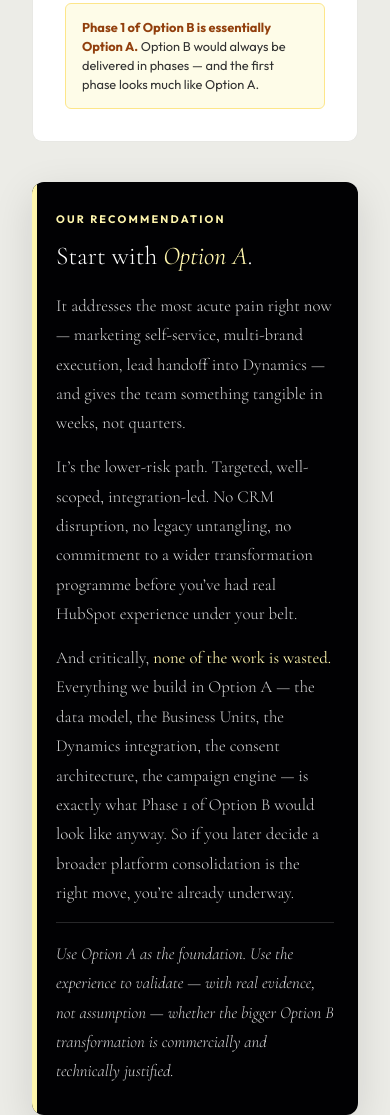
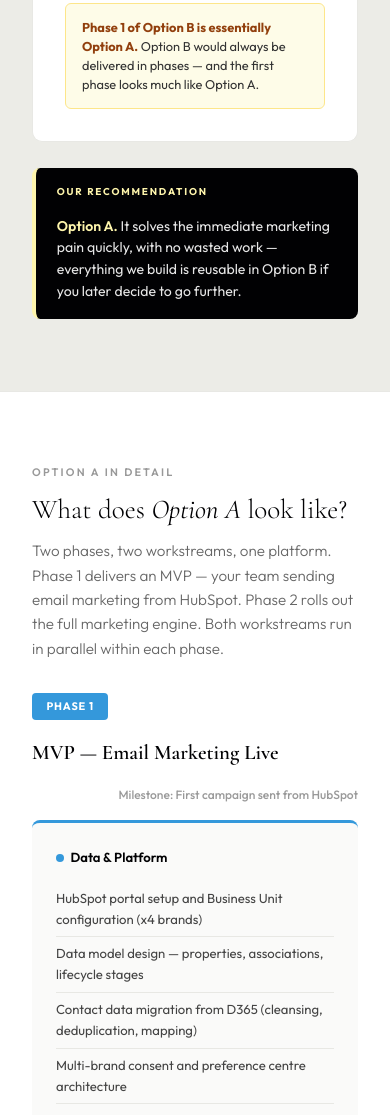
Before and after one commit to adamlewsi10/sbg-proposal-v2, a plain HTML site: page index.html in a window 390 px wide. Shown: the part 9459-10574 px from the top of the page. Drawn offline with nearby package versions, Linux system fonts and the light colour scheme.

Commit message:
Shrink recommendation block; reorder Approach above Milestones; rename Approach to 'What does Option A look like?'

```diff
--- a/index.html
+++ b/index.html
@@ -207,16 +207,10 @@ section { padding: 4.5rem 2rem; }
 .route-meta-item .value { font-size: 0.8rem; color: var(--black); font-weight: 500; }
 .route-callout { background: var(--yellow-soft); border: 1px solid #fde68a; border-radius: 6px; padding: 0.85rem 1rem; font-size: 0.8rem; color: var(--gray-800); line-height: 1.5; margin-top: auto; }
 .route-callout strong { color: #92400e; }
-.routes-recommend { margin-top: 2.5rem; background: var(--black); color: var(--white); border-radius: 12px; padding: 2.4rem 2.6rem; max-width: 920px; position: relative; overflow: hidden; box-shadow: 0 12px 40px rgba(0,0,0,0.12); }
-.routes-recommend::before { content: ''; position: absolute; top: 0; left: 0; bottom: 0; width: 5px; background: var(--accent); }
-.routes-recommend-label { font-size: 0.68rem; font-weight: 700; letter-spacing: 0.2em; text-transform: uppercase; color: var(--accent); margin-bottom: 0.8rem; }
-.routes-recommend-title { font-family: var(--serif); font-size: clamp(1.6rem, 2.6vw, 2rem); font-weight: 300; line-height: 1.2; margin-bottom: 1.2rem; color: var(--white); }
-.routes-recommend-title em { font-style: italic; font-weight: 400; color: var(--accent); }
-.routes-recommend p { font-family: var(--serif); font-size: 1.05rem; line-height: 1.75; color: rgba(255,255,255,0.85); margin-bottom: 0.9rem; font-weight: 300; }
-.routes-recommend p:last-child { margin-bottom: 0; }
-.routes-recommend strong { color: var(--accent); font-weight: 500; }
-.routes-recommend-bottom { padding-top: 1rem; margin-top: 0.5rem; border-top: 1px solid rgba(255,255,255,0.15); font-style: italic; }
-@media (max-width: 600px) { .routes-recommend { padding: 1.8rem 1.5rem; } }
+.routes-recommend { margin-top: 1.6rem; background: var(--black); color: var(--white); border-radius: 8px; padding: 1rem 1.3rem; max-width: 720px; display: flex; align-items: baseline; gap: 1rem; flex-wrap: wrap; border-left: 4px solid var(--accent); }
+.routes-recommend-label { font-size: 0.62rem; font-weight: 700; letter-spacing: 0.18em; text-transform: uppercase; color: var(--accent); white-space: nowrap; }
+.routes-recommend p { font-size: 0.88rem; line-height: 1.55; color: rgba(255,255,255,0.9); margin: 0; flex: 1; min-width: 240px; }
+.routes-recommend strong { color: var(--accent); font-weight: 600; }
 
 /* TWO PATHWAYS NEXT STEPS */
 .pathways-grid { display: grid; grid-template-columns: 1fr 1fr; gap: 1.4rem; margin-top: 1.5rem; }
@@ -397,7 +391,7 @@ footer .we-relate em { font-style: italic; }
     <a href="#sector-expertise">Credentials</a>
     <a href="#architecture">Architecture</a>
     <a href="#routes">Two Routes</a>
-    <a href="#approach">Approach</a>
+    <a href="#approach">Option A</a>
     <a href="#why-boom">Why Us</a>
     <a href="#next-steps">Next Steps</a>
   </div>
@@ -626,36 +620,17 @@ footer .we-relate em { font-style: italic; }
     </div>
 
     <div class="routes-recommend">
-      <div class="routes-recommend-label">Our Recommendation</div>
-      <h3 class="routes-recommend-title">Start with <em>Option A</em>.</h3>
-      <p>It addresses the most acute pain right now &mdash; marketing self-service, multi-brand execution, lead handoff into Dynamics &mdash; and gives the team something tangible in weeks, not quarters.</p>
-      <p>It&rsquo;s the lower-risk path. Targeted, well-scoped, integration-led. No CRM disruption, no legacy untangling, no commitment to a wider transformation programme before you&rsquo;ve had real HubSpot experience under your belt.</p>
-      <p>And critically, <strong>none of the work is wasted.</strong> Everything we build in Option A &mdash; the data model, the Business Units, the Dynamics integration, the consent architecture, the campaign engine &mdash; is exactly what Phase 1 of Option B would look like anyway. So if you later decide a broader platform consolidation is the right move, you&rsquo;re already underway.</p>
-      <p class="routes-recommend-bottom">Use Option A as the foundation. Use the experience to validate &mdash; with real evidence, not assumption &mdash; whether the bigger Option B transformation is commercially and technically justified.</p>
-    </div>
-  </div>
-</section>
-
-<section class="milestones reveal" id="milestones">
-  <div class="section-inner">
-    <div class="section-label">Milestones</div>
-    <h2 class="section-title">Key Delivery <em>Checkpoints</em></h2>
-    <p class="section-sub">Indicative milestones &mdash; dates to be confirmed during scoping.</p>
-    <div class="milestone-track">
-      <div class="milestone-item"><div class="milestone-dot p1">1</div><h4>Portal &amp; Data Ready</h4><p>HubSpot configured, Business Units live, data migrated, D365 integration active</p></div>
-      <div class="milestone-item"><div class="milestone-dot p1">2</div><h4>First Campaign Sent</h4><p>MVP achieved &mdash; marketing team sends first email campaign from HubSpot</p></div>
-      <div class="milestone-item"><div class="milestone-dot p2">3</div><h4>Events Live</h4><p>Event registration, automated comms, and BBD Boom event module deployed</p></div>
-      <div class="milestone-item"><div class="milestone-dot p2">4</div><h4>Omnichannel Active</h4><p>Social, WhatsApp, ads, and advanced automation all operational</p></div>
-      <div class="milestone-item"><div class="milestone-dot done">5</div><h4>Full Value</h4><p>Attribution reporting, ROI dashboards, and team fully self-sufficient</p></div>
+      <span class="routes-recommend-label">Our Recommendation</span>
+      <p><strong>Option A.</strong> It solves the immediate marketing pain quickly, with no wasted work &mdash; everything we build is reusable in Option B if you later decide to go further.</p>
     </div>
   </div>
 </section>
 
 <section class="approach reveal" id="approach">
   <div class="section-inner">
-    <div class="section-label">The Approach</div>
-    <h2 class="section-title">Two Phases, Two Workstreams, <em>One Platform</em></h2>
-    <p class="section-sub">Phase 1 delivers an MVP &mdash; your team sending email marketing from HubSpot. Phase 2 rolls out the full marketing engine. Both workstreams run in parallel within each phase.</p>
+    <div class="section-label">Option A in Detail</div>
+    <h2 class="section-title">What does <em>Option A</em> look like?</h2>
+    <p class="section-sub">Two phases, two workstreams, one platform. Phase 1 delivers an MVP &mdash; your team sending email marketing from HubSpot. Phase 2 rolls out the full marketing engine. Both workstreams run in parallel within each phase.</p>
     <div class="phase-container" style="margin-top:2rem;">
       <div class="phase-block">
         <div class="phase-header"><span class="phase-badge p1">Phase 1</span><h3>MVP &mdash; Email Marketing Live</h3><span class="phase-milestone">Milestone: First campaign sent from HubSpot</span></div>
@@ -671,6 +646,21 @@ footer .we-relate em { font-style: italic; }
           <div class="ws-col marketing"><h4><span class="ws-dot"></span> Marketing Activation</h4><ul><li>Event management rollout + BBD Boom event module deployment</li><li>Social media publishing, inbox, and ads integration</li><li>WhatsApp channel activation</li><li>Campaign and attribution reporting dashboards</li><li>AB testing framework and smart content</li><li>AI brand voice setup per brand</li><li>Advanced automation (nurture sequences, event lifecycle, partner comms)</li></ul></div>
         </div>
       </div>
+    </div>
+  </div>
+</section>
+
+<section class="milestones reveal" id="milestones">
+  <div class="section-inner">
+    <div class="section-label">Milestones</div>
+    <h2 class="section-title">Key Delivery <em>Checkpoints</em></h2>
+    <p class="section-sub">Indicative milestones for Option A &mdash; dates to be confirmed during scoping.</p>
+    <div class="milestone-track">
+      <div class="milestone-item"><div class="milestone-dot p1">1</div><h4>Portal &amp; Data Ready</h4><p>HubSpot configured, Business Units live, data migrated, D365 integration active</p></div>
+      <div class="milestone-item"><div class="milestone-dot p1">2</div><h4>First Campaign Sent</h4><p>MVP achieved &mdash; marketing team sends first email campaign from HubSpot</p></div>
+      <div class="milestone-item"><div class="milestone-dot p2">3</div><h4>Events Live</h4><p>Event registration, automated comms, and BBD Boom event module deployed</p></div>
+      <div class="milestone-item"><div class="milestone-dot p2">4</div><h4>Omnichannel Active</h4><p>Social, WhatsApp, ads, and advanced automation all operational</p></div>
+      <div class="milestone-item"><div class="milestone-dot done">5</div><h4>Full Value</h4><p>Attribution reporting, ROI dashboards, and team fully self-sufficient</p></div>
     </div>
   </div>
 </section>
```
